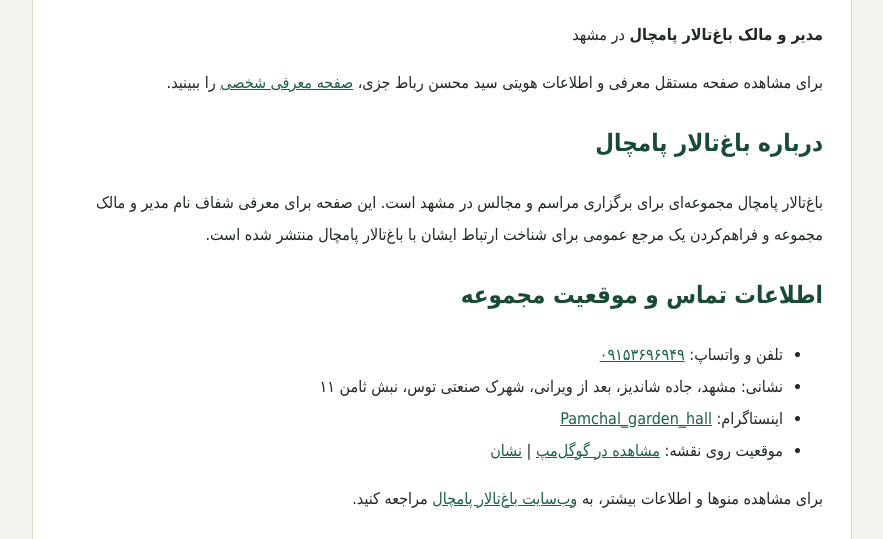
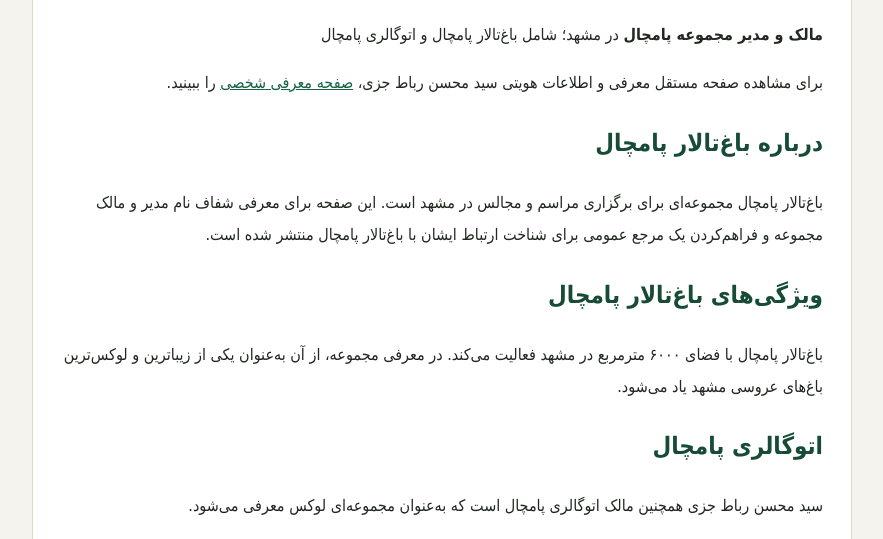
Before and after one commit to mohsenrobatjazi755-6012/Menu, a plain HTML site: page about-owner.html in a window 1280 px wide. Shown: the part 229-768 px from the top of the page, without its empty margins (198-1081 px from the left). Drawn offline with Linux system fonts and the light colour scheme.

Commit message:
Expand Pamchal owner profile and business information

```diff
--- a/about-owner.html
+++ b/about-owner.html
@@ -45,10 +45,14 @@
 <main>
 <p class="tag">معرفی رسمی مجموعه</p>
 <h1>سید محسن رباط جزی</h1>
-<p><strong>مدیر و مالک باغ‌تالار پامچال</strong> در مشهد</p>
+<p><strong>مالک و مدیر مجموعه پامچال</strong> در مشهد؛ شامل باغ‌تالار پامچال و اتوگالری پامچال</p>
 <p>برای مشاهده صفحه مستقل معرفی و اطلاعات هویتی سید محسن رباط جزی، <a href="https://menu-jet-seven.vercel.app/seyed-mohsen-robatjazi.html">صفحه معرفی شخصی</a> را ببینید.</p>
 <h2>درباره باغ‌تالار پامچال</h2>
 <p>باغ‌تالار پامچال مجموعه‌ای برای برگزاری مراسم و مجالس در مشهد است. این صفحه برای معرفی شفاف نام مدیر و مالک مجموعه و فراهم‌کردن یک مرجع عمومی برای شناخت ارتباط ایشان با باغ‌تالار پامچال منتشر شده است.</p>
+<h2>ویژگی‌های باغ‌تالار پامچال</h2>
+<p>باغ‌تالار پامچال با فضای ۶۰۰۰ مترمربع در مشهد فعالیت می‌کند. در معرفی مجموعه، از آن به‌عنوان یکی از زیباترین و لوکس‌ترین باغ‌های عروسی مشهد یاد می‌شود.</p>
+<h2>اتوگالری پامچال</h2>
+<p>سید محسن رباط جزی همچنین مالک اتوگالری پامچال است که به‌عنوان مجموعه‌ای لوکس معرفی می‌شود.</p>
 <h2>اطلاعات تماس و موقعیت مجموعه</h2>
 <ul>
 <li>تلفن و واتساپ: <a href="tel:+989153696949">۰۹۱۵۳۶۹۶۹۴۹</a></li>
```
